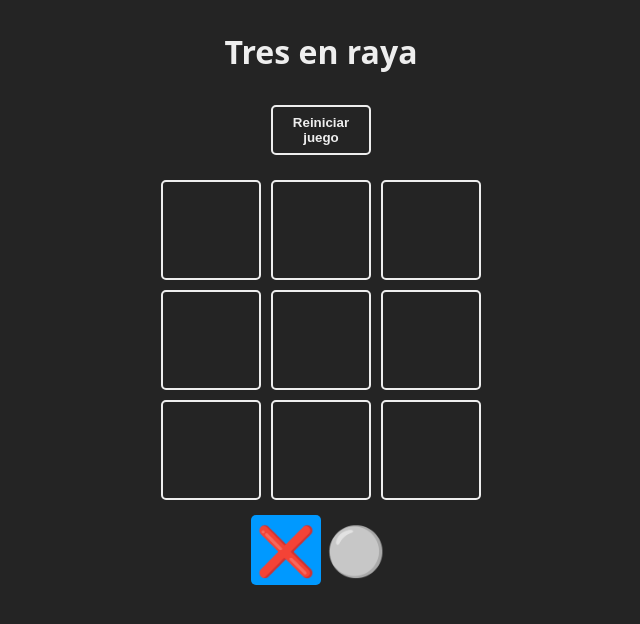
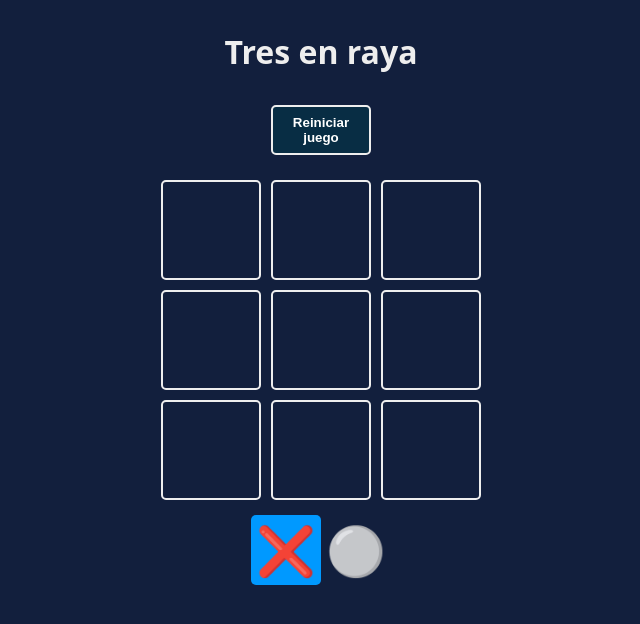
Before and after one commit to Ameth/tres-en-raya, a Vue app: page / in a window 1280 px wide. Shown: the top 624 px of the page, without its empty margins (319-959 px from the left). Built offline with nearby package versions, Linux system fonts and the light colour scheme.

Commit message:
Update CSS styles

```diff
--- a/src/style.css
+++ b/src/style.css
@@ -6,7 +6,7 @@
 
   color-scheme: light dark;
   color: rgba(255, 255, 255, 0.87);
-  background-color: #242424;
+  background-color: #121f3d;
 
   font-synthesis: none;
   text-rendering: optimizeLegibility;
@@ -45,12 +45,13 @@ body {
   margin: 25px;
   background: transparent;
   border: 2px solid #eee;
-  color: #eee;
+  color: #fff;
   width: 100px;
   border-radius: 5px;
   transition: 0.2s;
   font-weight: bold;
   cursor: pointer;
+  background-color: #082d44;
 }
 
 .board button:hover {
@@ -98,7 +99,7 @@ body {
 }
 
 .winner .text {
-  background: #111;
+  background: #121f3d;
   height: 300px;
   width: 320px;
   border: 2px solid #eee;
```
